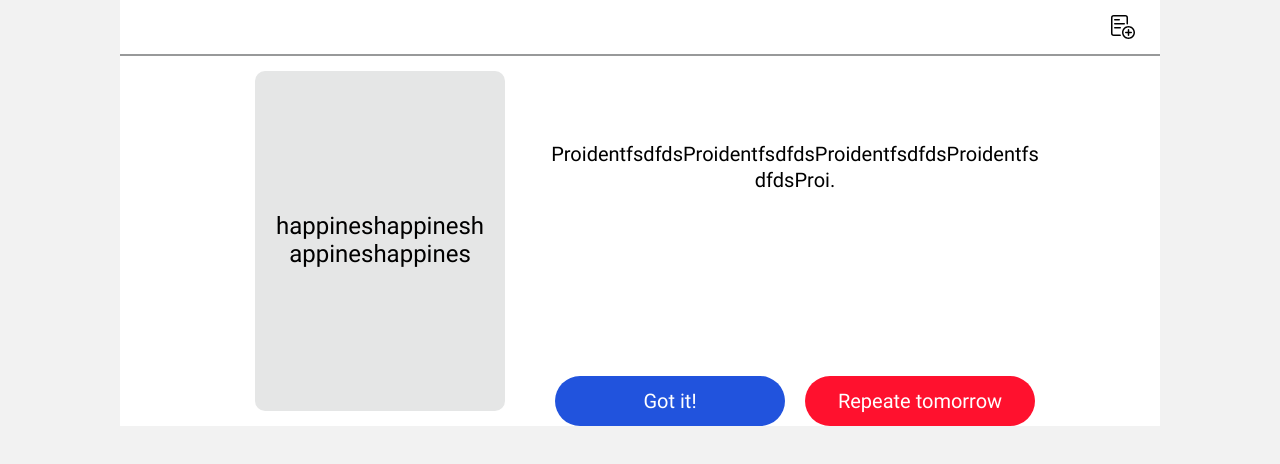
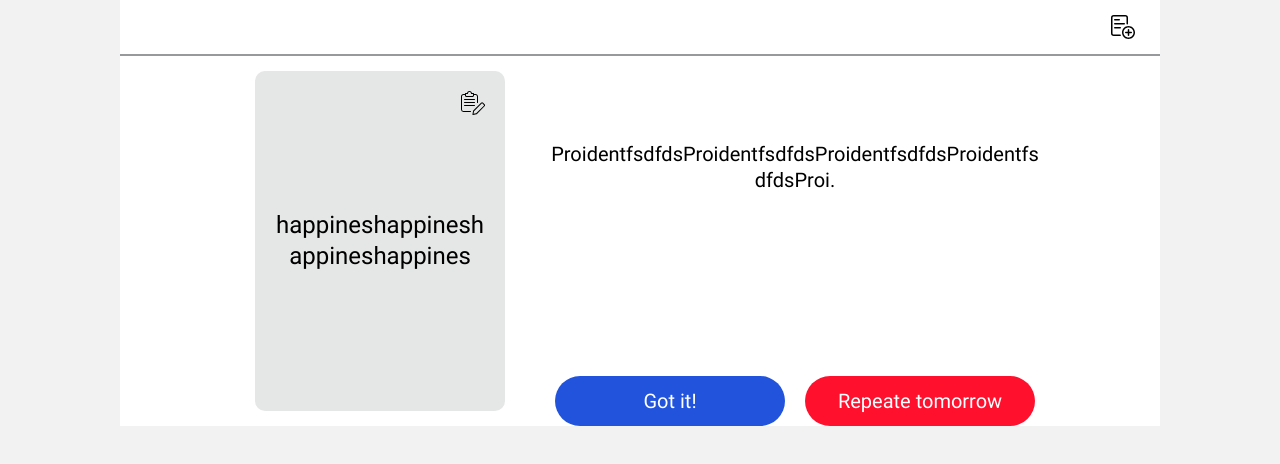
Before and after one commit to DeanArtDev/achivementer, a React (Create React App) app: page / in a window 1280 px wide. Shown: the top 464 px of the page. Built offline with nearby package versions, Linux system fonts and the light colour scheme.

Commit message:
Feature/adding editing card (#6)
* adds modal add card

* adds modal add card

* adds editing view part

* fixes handler for an editing link

```diff
--- a/package.json
+++ b/package.json
@@ -1,7 +1,10 @@
 {
   "name": "achivementer-frontend",
   "version": "0.1.0",
-  "author": {"name": "DeanArtDev", "email": "deankorobchenko@gmail.com"},
+  "author": {
+    "name": "DeanArtDev",
+    "email": "deankorobchenko@gmail.com"
+  },
   "private": true,
   "dependencies": {
     "@testing-library/jest-dom": "^5.14.1",
--- a/src/components/BaseButton/index.tsx
+++ b/src/components/BaseButton/index.tsx
@@ -36,7 +36,11 @@ export default function BaseButton({
   if (positive) cls.push("base-button__positive");
 
   if (to) {
-    return <Link className={cls.join(" ")} to={to}>{children}</Link>;
+    return (
+      <Link className={cls.join(" ")} to={to}>
+        {children}
+      </Link>
+    );
   }
 
   const onClickHandler = (evt: React.MouseEvent) => {
--- a/src/components/StudyCard/index.tsx
+++ b/src/components/StudyCard/index.tsx
@@ -1,6 +1,13 @@
 import React from "react";
 import { useState } from "react";
+import { ReactComponent as EditIcon } from "../../images/icons/edit.svg";
+import useModalLink from "../../hooks/useModalLocation";
+import BaseButton from "../BaseButton";
+
+import { ROUTE } from "../../router/consts";
+
 import "./style.scss";
+import { useHistory } from "react-router-dom";
 
 interface Props {
   className?: string;
@@ -8,17 +15,30 @@ interface Props {
 
 export default function StudyCard({ className }: Props) {
   const [isPrompt, setIsPrompt] = useState(false);
+  const history = useHistory();
+  const { getLocation } = useModalLink();
 
   const cls = ["study-card"];
   if (className) cls.push(className);
   if (isPrompt) cls.push("study-card__prompt");
 
+  const onClickCard = (evt: React.MouseEvent) => {
+    if (evt.currentTarget === evt.target) {
+      setIsPrompt(!isPrompt);
+    }
+  };
+
   return (
-    <button className={cls.join(" ")} tabIndex={0} onClick={() => setIsPrompt(!isPrompt)}>
-      {/* <span>{card.memorizingText}</span>
-      <span>{card.prompt}</span> */}
-      <em className={"study-card__front"}> happineshappineshappineshappines </em>
-      <em className={"study-card__back"}> the prompt of happines </em>
-    </button>
+    <div className={cls.join(" ")} tabIndex={0}>
+      <p className="study-card__front"onClick={onClickCard} >
+        <BaseButton className="study-card__edit" secondary to={getLocation(ROUTE.addCard)}>
+          <EditIcon width={24} height={24} />
+        </BaseButton>
+        <em>happineshappineshappineshappines</em>
+      </p>
+      <p className={"study-card__back"} onClick={onClickCard}>
+        <em>the prompt of happines</em>
+      </p>
+    </div>
   );
 }
--- a/src/components/StudyCard/style.scss
+++ b/src/components/StudyCard/style.scss
@@ -41,10 +41,6 @@
   cursor: pointer;
 
   transition: 1s transform;
-
-  &:active {
-    background-color: var(--palette-gray-lighten-3);
-  }
 }
 
 .study-card__back {
@@ -57,3 +53,9 @@
 .study-card__prompt .study-card__back {
   transform: rotateY(360deg);
 }
+
+.study-card__edit {
+  position: absolute;
+  top: var(--sp-3);
+  right: var(--sp-3);
+}
--- /dev/null
+++ b/src/router/consts.ts
@@ -0,0 +1,3 @@
+export enum ROUTE {
+  addCard = "/add-card",
+}
```
Also changed, not shown: src/components/BaseHeader/index.tsx (added, +20 -0 lines), .csscomb.json (renamed from csscomb.json), src/images/icons/edit.svg (added), 1 other file (tests, documents, lock files or other folders).
